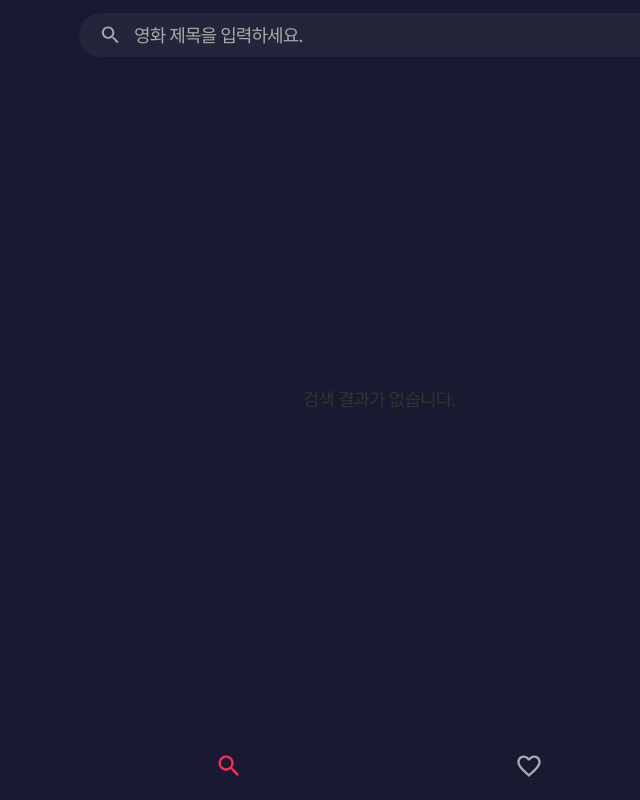
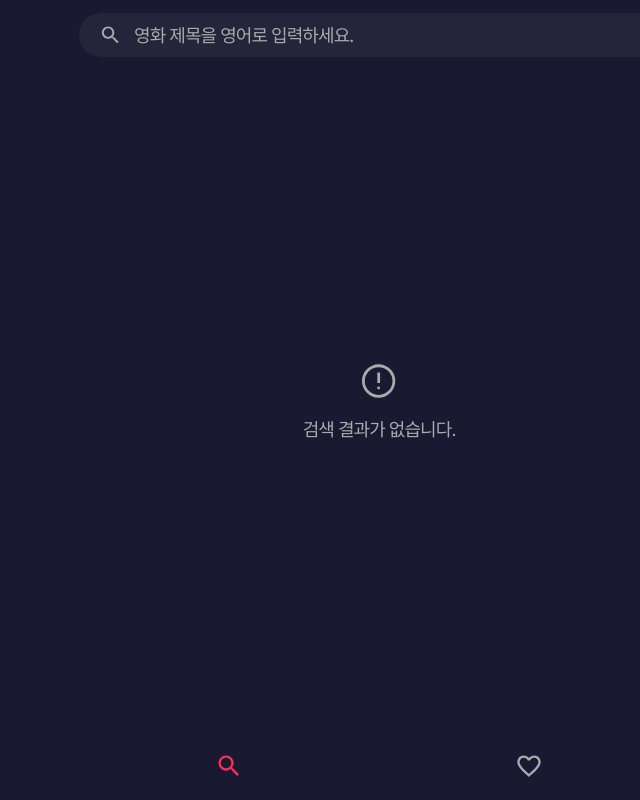
Before and after one commit to kec0130/grip-movie-app, a React (Create React App) app: page / in a window 1280 px wide. Shown: the whole page, without its empty margins (261-901 px from the left). Built offline with nearby package versions, Linux system fonts and the light colour scheme.

Commit message:
Feat: Add react query

```diff
--- a/src/components/Modal/modal.module.scss
+++ b/src/components/Modal/modal.module.scss
@@ -35,7 +35,7 @@
 
   button {
     width: 50%;
-    height: 60px;
+    height: 50px;
     font-size: 16px;
     color: colors.$GRAYE;
 
--- a/src/index.tsx
+++ b/src/index.tsx
@@ -2,19 +2,28 @@ import React from 'react'
 import ReactDOM from 'react-dom/client'
 import { BrowserRouter } from 'react-router-dom'
 import { RecoilRoot } from 'recoil'
+import { QueryClient, QueryClientProvider } from 'react-query'
+import { ReactQueryDevtools } from 'react-query/devtools'
 
 import Routes from './routes'
 import reportWebVitals from './reportWebVitals'
 import './styles/index.scss'
 
+const queryClient = new QueryClient({
+  defaultOptions: { queries: { refetchOnMount: false } },
+})
+
 const root = ReactDOM.createRoot(document.getElementById('root') as HTMLElement)
 root.render(
   <React.StrictMode>
-    <RecoilRoot>
-      <BrowserRouter>
-        <Routes />
-      </BrowserRouter>
-    </RecoilRoot>
+    <QueryClientProvider client={queryClient}>
+      <ReactQueryDevtools />
+      <RecoilRoot>
+        <BrowserRouter>
+          <Routes />
+        </BrowserRouter>
+      </RecoilRoot>
+    </QueryClientProvider>
   </React.StrictMode>
 )
 
--- a/src/routes/Movies/index.tsx
+++ b/src/routes/Movies/index.tsx
@@ -1,66 +1,33 @@
-import { useEffect, useMemo } from 'react'
-import { usePrevious } from 'react-use'
-import { useRecoilState, useRecoilValue, useResetRecoilState } from 'recoil'
+import { useEffect, useState } from 'react'
+import { useQuery } from 'react-query'
 
-import { keywordState, pageState, searchResultState, totalCountState } from 'states/movie'
+import { useRecoil } from 'hooks/useRecoil'
+import { keywordState, pageState } from 'states/movie'
 import { getMovieSearchApi } from 'services/movie'
-import { useFirstRender } from 'hooks'
 
 import Header from 'components/Header'
 import MovieItem from 'components/MovieItem'
+import Error from 'components/Error'
+import Loading from 'components/Loading'
 import SearchForm from './searchForm'
-import styles from './movies.module.scss'
-
-const MOVIES_PER_PAGE = 10
 
 const Movies = () => {
-  const keyword = useRecoilValue(keywordState)
-  const [page, setPage] = useRecoilState(pageState)
-  const [totalCount, setTotalCount] = useRecoilState(totalCountState)
-  const [movies, setMovies] = useRecoilState(searchResultState)
-  const resetMovies = useResetRecoilState(searchResultState)
+  const [keyword] = useRecoil(keywordState)
+  const [page, setPage] = useRecoil(pageState)
+  const [showError, setShowError] = useState(true)
 
-  const firstRender = useFirstRender()
-  const lastPage = useMemo(() => Math.ceil(totalCount / MOVIES_PER_PAGE), [totalCount])
-  const prevKeyword = usePrevious(keyword)
-  const prevPage = usePrevious(page)
+  const { data, isLoading } = useQuery(
+    ['getMovieSearchApi', keyword],
+    () => getMovieSearchApi({ s: keyword, page }).then((res) => res.data.Search),
+    {
+      refetchOnWindowFocus: false,
+      enabled: !!keyword,
+    }
+  )
 
   useEffect(() => {
-    if (firstRender) return
-    if (keyword === prevKeyword && page === prevPage) return
-
-    const getSearchResult = async () => {
-      const response = await getMovieSearchApi({
-        s: keyword,
-        page,
-      })
-
-      const { Search, totalResults } = response.data
-
-      if (!Search || !totalResults) {
-        resetMovies()
-        return
-      }
-
-      setMovies((prev) => [...prev, ...Search])
-      setTotalCount(Number(totalResults))
-    }
-
-    getSearchResult()
-  }, [keyword, page, setMovies, resetMovies, setTotalCount, firstRender, prevKeyword, prevPage])
-
-  useEffect(() => {
-    const handleScroll = () => {
-      if (window.innerHeight + Math.ceil(window.scrollY) < document.body.offsetHeight || page >= lastPage) return
-      setPage((prev) => prev + 1)
-    }
-
-    window.addEventListener('scroll', handleScroll)
-
-    return () => {
-      window.removeEventListener('scroll', handleScroll)
-    }
-  }, [lastPage, page, setPage])
+    setShowError(!data)
+  }, [data])
 
   return (
     <>
@@ -68,12 +35,13 @@ const Movies = () => {
         <SearchForm />
       </Header>
       <main>
+        {isLoading && <Loading />}
+        {!isLoading && showError && <Error message='검색 결과가 없습니다.' />}
         <ul>
-          {movies.map((movie) => (
+          {data?.map((movie) => (
             <MovieItem key={movie.imdbID} movie={movie} />
           ))}
         </ul>
-        {!movies.length && <div className={styles.noResult}>검색 결과가 없습니다.</div>}
       </main>
     </>
   )
--- a/src/routes/Movies/searchForm.tsx
+++ b/src/routes/Movies/searchForm.tsx
@@ -1,15 +1,16 @@
-import { ChangeEvent, FormEvent } from 'react'
-import { useRecoilState, useResetRecoilState } from 'recoil'
-import { inputValueState, keywordState, pageState, searchResultState } from 'states/movie'
+import { ChangeEvent, FormEvent, useState } from 'react'
+
+import { useRecoil } from 'hooks/useRecoil'
+import { keywordState, pageState, searchResultState } from 'states/movie'
 
 import { SearchIcon } from 'assets/svgs'
 import styles from './movies.module.scss'
 
 const SearchForm = () => {
-  const [inputValue, setInputValue] = useRecoilState(inputValueState)
-  const [keyword, setKeyword] = useRecoilState(keywordState)
-  const resetPage = useResetRecoilState(pageState)
-  const resetMovies = useResetRecoilState(searchResultState)
+  const [keyword, setKeyword] = useRecoil(keywordState)
+  const [inputValue, setInputValue] = useState(keyword)
+  const [, , resetPage] = useRecoil(pageState)
+  const [, , resetMovies] = useRecoil(searchResultState)
 
   const handleInputChange = (e: ChangeEvent<HTMLInputElement>) => {
     setInputValue(e.currentTarget.value)
@@ -17,7 +18,7 @@ const SearchForm = () => {
 
   const handleSubmit = (e: FormEvent<HTMLFormElement>) => {
     e.preventDefault()
-    if (!inputValue.trim() || inputValue === keyword) return
+    if (!inputValue.trim()) return
 
     resetMovies()
     resetPage()
@@ -28,7 +29,12 @@ const SearchForm = () => {
     <form onSubmit={handleSubmit} className={styles.searchForm}>
       <div className={styles.inputWrapper}>
         <SearchIcon />
-        <input type='text' value={inputValue} onChange={handleInputChange} placeholder='영화 제목을 입력하세요.' />
+        <input
+          type='text'
+          value={inputValue}
+          onChange={handleInputChange}
+          placeholder='영화 제목을 영어로 입력하세요.'
+        />
       </div>
     </form>
   )
```
